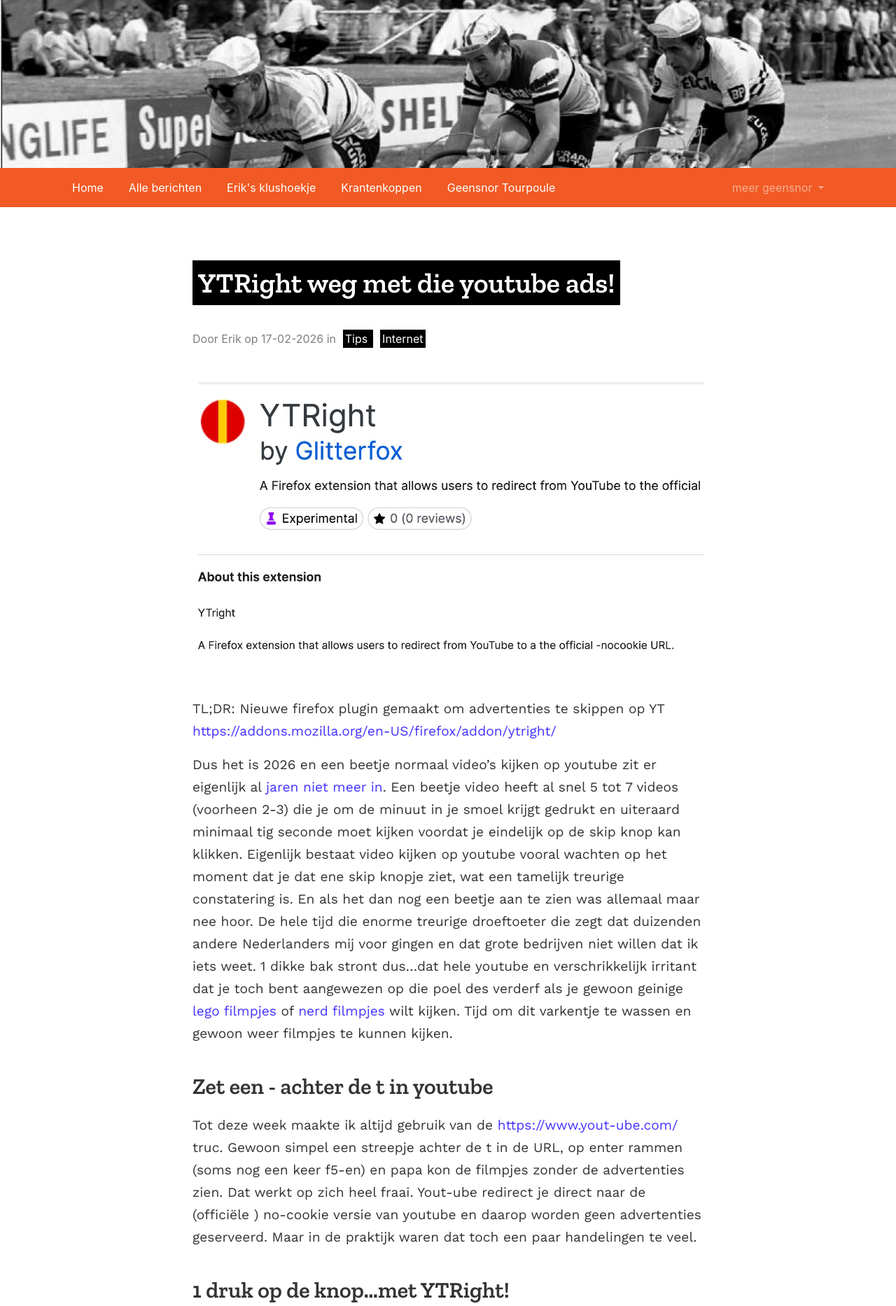
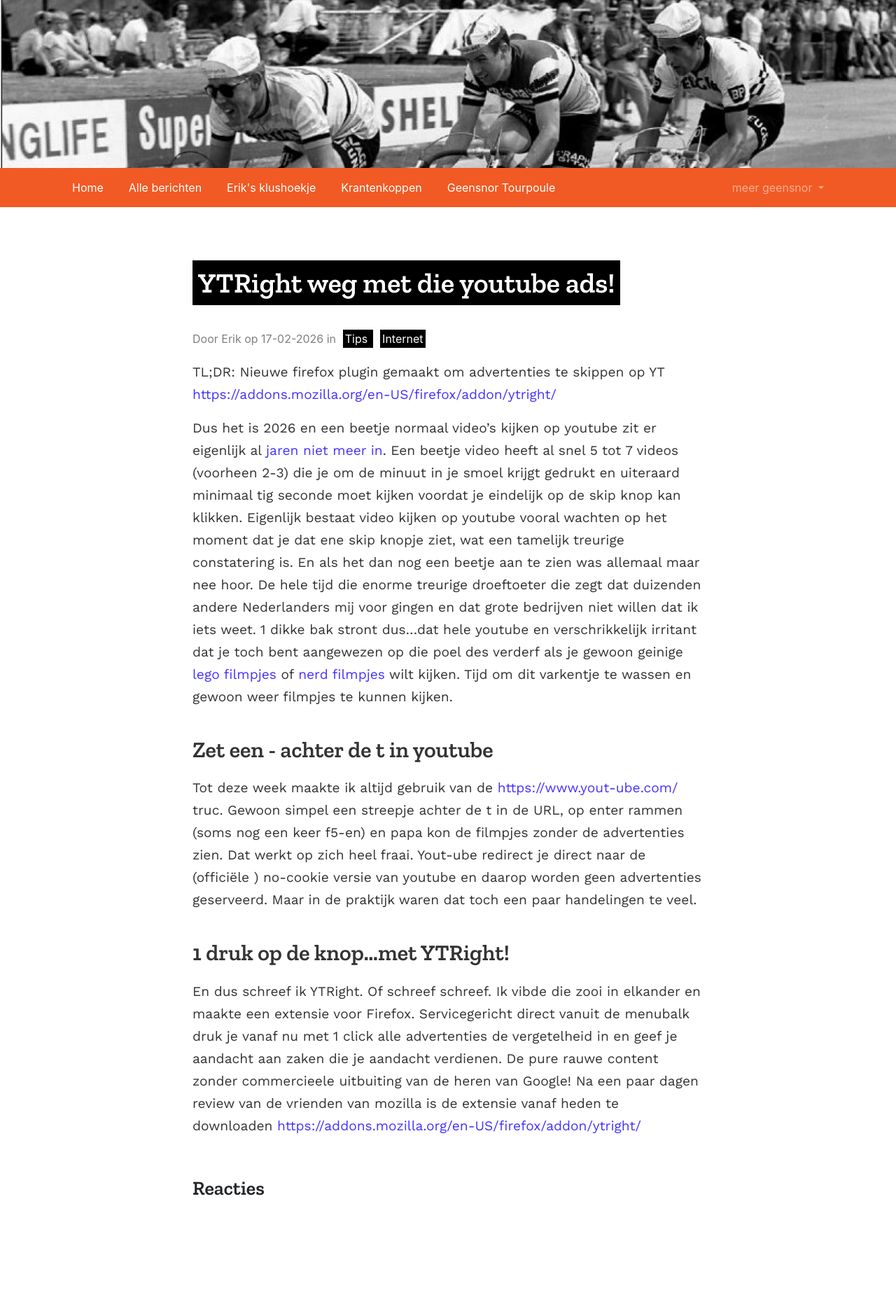
Before and after one commit to geensnor/geensnor.nl, a Jekyll site: the page built from _posts/2026-02-17-YTRight-eerste-firefox-extensie.md, in a window 1280 px wide. Shown: the top 1866 px of the page at 70% size. Built offline with Jekyll 4.4.1, drawn with Linux system fonts in a browser that asks for light colours; comment, search, counter and statistics services are not loaded.

Commit message:
Update 2026-02-17-YTRight-eerste-firefox-extensie.md
dan maar geen plaatje

```diff
--- a/_posts/2026-02-17-YTRight-eerste-firefox-extensie.md
+++ b/_posts/2026-02-17-YTRight-eerste-firefox-extensie.md
@@ -5,8 +5,6 @@
   - Tips
   - Internet
 ---
-
-![YTRight](../assets/posts/YTright.jpeg)
 
 TL;DR: Nieuwe firefox plugin gemaakt om advertenties te skippen op YT [https://addons.mozilla.org/en-US/firefox/addon/ytright/](https://addons.mozilla.org/en-US/firefox/addon/ytright/)
 
```
